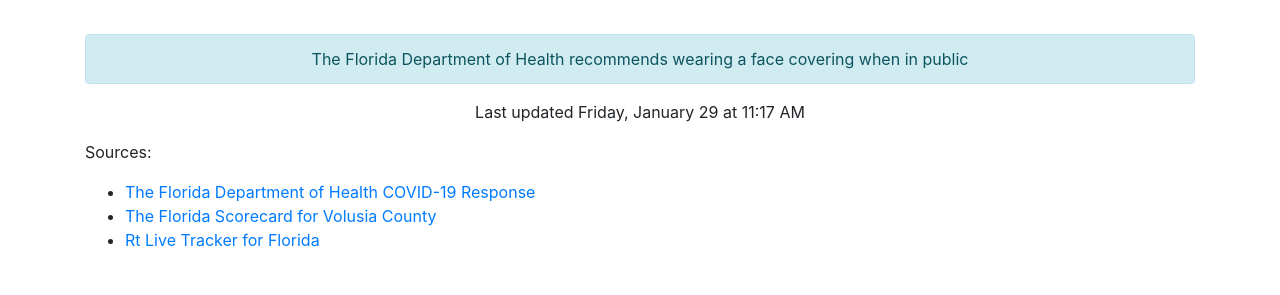
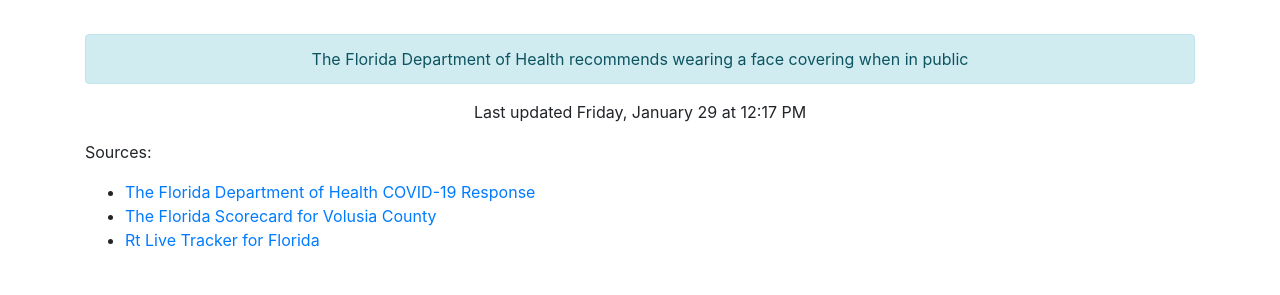
Before and after one commit to thinkjson/timeforchurch, a Jekyll site: the page built from index.md, in a window 1280 px wide. Shown: the part 544-839 px from the top of the page. Built offline with Jekyll 4.4.1, drawn with Linux system fonts in a browser that asks for light colours; our own code applies the rules of GitHub Pages for plain Markdown files.

Commit message:
Updating data

```diff
--- a/_includes/data.html
+++ b/_includes/data.html
@@ -10,4 +10,4 @@
     <div class="outcome text-success">YES</div>
     <div class="alert alert-info" role="alert">The Florida Department of Health recommends wearing a face covering when in public</div>
 
-    <p>Last updated Friday, January 29 at 11:17 AM</p>
+    <p>Last updated Friday, January 29 at 12:17 PM</p>
```
